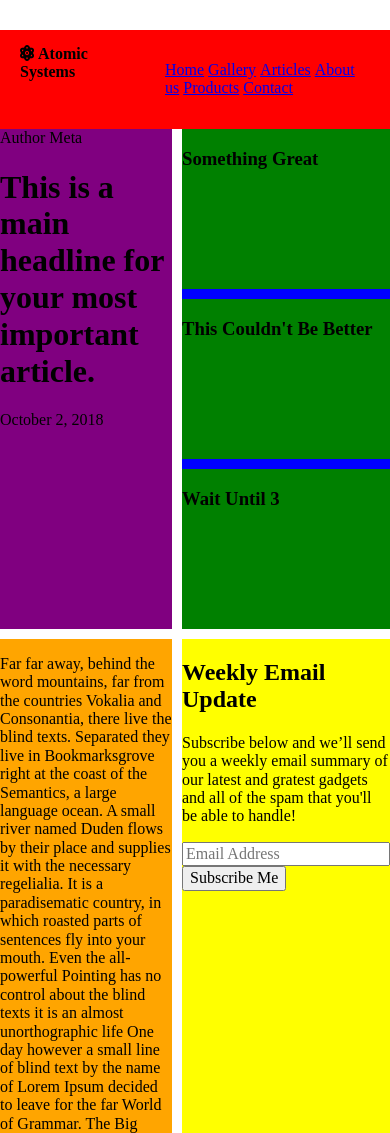
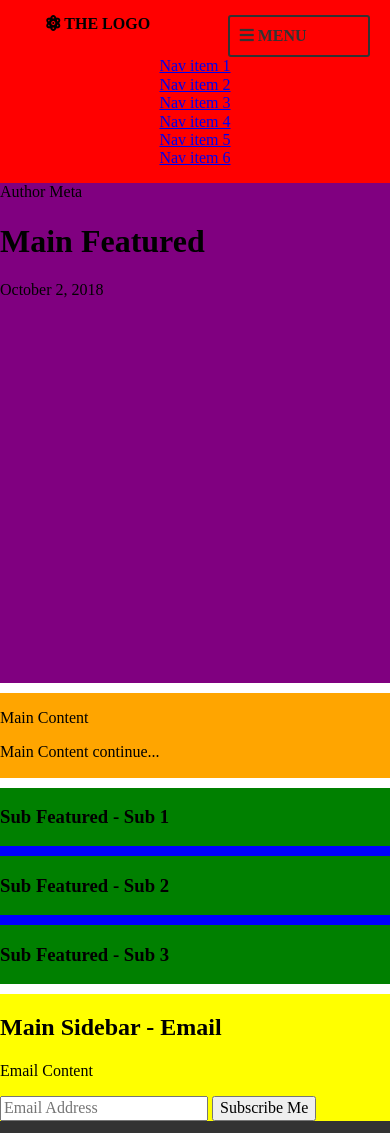
Before and after one commit to Ludde86/responsive-grid, a plain HTML site: page index.html in a window 390 px wide. Shown: the top 1133 px of the page. Drawn offline with nearby package versions, Linux system fonts and the light colour scheme; a script that the page names is missing.

Commit message:
added media queries for tablet and mobile

```diff
--- a/index.html
+++ b/index.html
@@ -30,85 +30,49 @@
   <body>
     <nav class="nav-wrapper">
       <div class="logo">
-        <i class="fas fa-atom"></i> <strong>Atomic Systems</strong>
+        <i class="fas fa-atom"></i> <strong>THE LOGO</strong>
       </div>
       <div class="burger-icon"><i class="fas fa-bars"></i> MENU</div>
       <ul class="nav-items main-nav mobile-hide">
-        <li class="list-item"><a href="#">Home</a></li>
-        <li class="list-item"><a href="#">Gallery</a></li>
-        <li class="list-item"><a href="#">Articles</a></li>
-        <li class="list-item"><a href="#">About us</a></li>
-        <li class="list-item"><a href="#">Products</a></li>
-        <li class="list-item"><a href="#">Contact</a></li>
+        <li class="list-item"><a href="#">Nav item 1</a></li>
+        <li class="list-item"><a href="#">Nav item 2</a></li>
+        <li class="list-item"><a href="#">Nav item 3</a></li>
+        <li class="list-item"><a href="#">Nav item 4</a></li>
+        <li class="list-item"><a href="#">Nav item 5</a></li>
+        <li class="list-item"><a href="#">Nav item 6</a></li>
       </ul>
     </nav>
     <div class="main-wrapper">
       <div class="wrapper">
         <div class="featured">
           <div id="meta">Author Meta</div>
-          <h1>This is a main headline for your most important article.</h1>
+          <h1>Main Featured</h1>
           <span id="hero-date">October 2, 2018</span>
         </div>
         <div class="sub-featured">
           <div class="sub1">
-            <h3>Something Great</h3>
+            <h3>Sub Featured - Sub 1</h3>
           </div>
           <div class="sub2">
-            <h3>This Couldn't Be Better</h3>
+            <h3>Sub Featured - Sub 2</h3>
           </div>
           <div class="sub3">
-            <h3>Wait Until 3</h3>
+            <h3>Sub Featured - Sub 3</h3>
           </div>
         </div>
         <div class="main-content">
           <p>
-            Far far away, behind the word mountains, far from the countries
-            Vokalia and Consonantia, there live the blind texts. Separated they
-            live in Bookmarksgrove right at the coast of the Semantics, a large
-            language ocean. A small river named Duden flows by their place and
-            supplies it with the necessary regelialia. It is a paradisematic
-            country, in which roasted parts of sentences fly into your mouth.
-            Even the all-powerful Pointing has no control about the blind texts
-            it is an almost unorthographic life One day however a small line of
-            blind text by the name of Lorem Ipsum decided to leave for the far
-            World of Grammar. The Big Oxmox advised her not to do so, because
-            there were thousands of bad Commas, wild Question Marks and devious
-            Semikoli, but the Little Blind Text didn’t listen. She packed her
-            seven versalia, put her initial into the belt and made herself on
-            the way. When she reached the first hills of the Italic Mountains,
-            she had a last view back on the skyline of her hometown
-            Bookmarksgrove, the headline of Alphabet Village and the subline of
-            her own road, the Line Lane. Pityful a rethoric question ran over
-            her cheek, then
+            Main Content
           </p>
           <p>
-            Far far away, behind the word mountains, far from the countries
-            Vokalia and Consonantia, there live the blind texts. Separated they
-            live in Bookmarksgrove right at the coast of the Semantics, a large
-            language ocean. A small river named Duden flows by their place and
-            supplies it with the necessary regelialia. It is a paradisematic
-            country, in which roasted parts of sentences fly into your mouth.
-            Even the all-powerful Pointing has no control about the blind texts
-            it is an almost unorthographic life One day however a small line of
-            blind text by the name of Lorem Ipsum decided to leave for the far
-            World of Grammar. The Big Oxmox advised her not to do so, because
-            there were thousands of bad Commas, wild Question Marks and devious
-            Semikoli, but the Little Blind Text didn’t listen. She packed her
-            seven versalia, put her initial into the belt and made herself on
-            the way. When she reached the first hills of the Italic Mountains,
-            she had a last view back on the skyline of her hometown
-            Bookmarksgrove, the headline of Alphabet Village and the subline of
-            her own road, the Line Lane. Pityful a rethoric question ran over
-            her cheek, then
+            Main Content continue...
           </p>
         </div>
         <div class="main-sidebar">
           <div class="email-digest-subscription">
-            <h2>Weekly Email Update</h2>
+            <h2>Main Sidebar - Email</h2>
             <p>
-              Subscribe below and we’ll send you a weekly email summary of our
-              latest and gratest gadgets and all of the spam that you'll be able
-              to handle!
+              Email Content
             </p>
             <form
               id="subscribe"
--- a/styles.css
+++ b/styles.css
@@ -11,7 +11,7 @@
 
 .nav-wrapper ul li {
   display: inline;
-  list-style: none;
+  list-style-type: none;
 }
 
 .burger-icon {
@@ -82,3 +82,79 @@
   background: #333;
   color: #fff;
 }
+
+/* TABLET MEDIA QUERY */
+
+/* THE BREAK POINT BETWEEN TABLET AND DESKTOP */
+/* HERE WE OVERRIDE THE DEFAULT CSS */
+@media screen and (max-width: 950px) {
+  .wrapper {
+    grid-template-areas:
+      "featuredMain featuredMain featuredMain"
+      "featuredSub featuredSub featuredSub"
+      "contentMain contentMain contentSub";
+  }
+  .sub-featured {
+    grid-template-columns: repeat(3, 1fr);
+  }
+  .nav-items {
+    /* WHERE AN ELEMENT STARTS AND ENDS */
+    /* STARTS AT GRID COLUMN 1 AND ENDS AT GRID COLUMN 5 */
+    grid-column: 1/5;
+    text-align: center;
+  }
+  .logo {
+    grid-column: 1/5;
+    text-align: center;
+  }
+  .nav-wrapper {
+    margin-top: 0;
+  }
+}
+
+/* MOBILE MEDIA QUERY */
+@media screen and (max-width: 690px) {
+  .logo {
+    grid-column: 1/3;
+  }
+  .nav-items {
+    grid-column: 1/5;
+    text-align: center;
+  }
+  .nav-wrapper ul {
+    padding: 0;
+    margin: 0;
+  }
+  .nav-wrapper ul li {
+    /* DEFAULT BEHAVIOR */
+    /* LAYING OUT UP AND DOWN */
+    display: block;
+  }
+  .burger-icon {
+    display: inline-block;
+    grid-column: 4/5;
+    border: 2px solid #333;
+    border-radius: 3px;
+    color: #333;
+    padding: 10px;
+    font-weight: bold;
+  }
+  .burger-icon:hover {
+    cursor: pointer;
+  }
+  .wrapper {
+    grid-template-areas:
+      "featuredMain featuredMain featuredMain"
+      "contentMain contentMain contentMain"
+      "featuredSub featuredSub featuredSub"
+      "contentSub contentSub contentSub";
+  }
+  .sub-featured {
+    /* SET THE ELEMENTS TO THEIR ORIGINAL */
+    grid-template-columns: 1fr;
+  }
+  .footer > div {
+    /* NEGATIVE 1 IS THE END OF OUR COLUMNS */
+    grid-column: 1/-1;
+  }
+}
```
